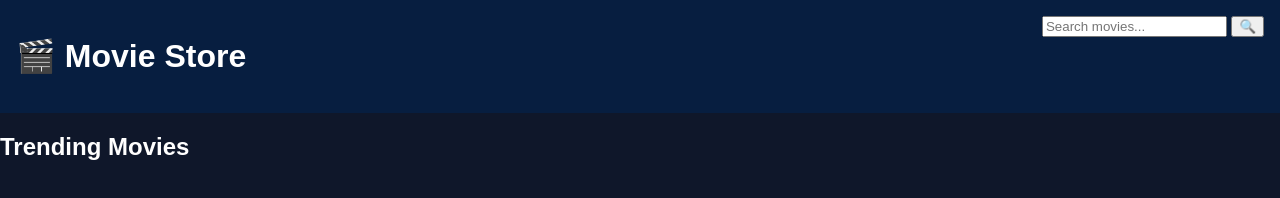
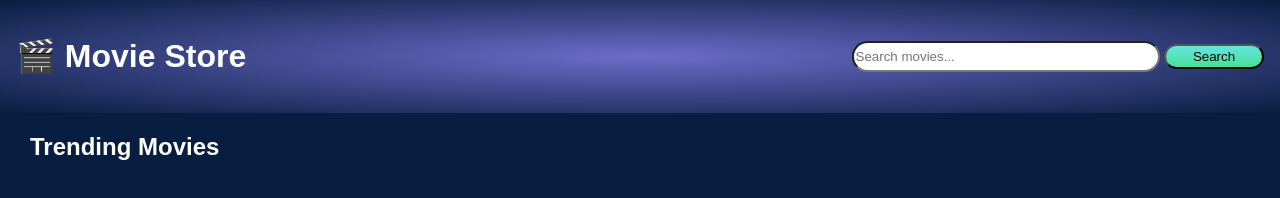
Before and after one commit to SarangaKalhari/Dynamic-website-development-with-API, a plain HTML site: page index.html in a window 1280 px wide. Drawn offline with Linux system fonts and the light colour scheme; files whose address does not match are found by name.

Commit message:
update navbar

```diff
--- a/assets/css/style.css
+++ b/assets/css/style.css
@@ -1,15 +1,41 @@
 body {
   font-family: Arial, sans-serif;
-  background: #0f172a;
+  background: #071e40;
   color: white;
   margin: 0;
+
 }
 
 header {
   display: flex;
   justify-content: space-between;
   padding: 1rem;
-  background: #071e40;
+  /* background: #071e40; */
+  background: radial-gradient(rgb(108, 108, 202), #071e40);
+
+}
+
+.content {
+  padding-left: 30px;
+  padding-right: 30px;
+}
+
+.search-bar {
+  width: 300px;
+  height: 25px;
+  border-radius: 30px;
+  background: white;
+}
+
+.search-btn{
+  width: 100px;
+  height: 25px;
+  border-radius: 30px;
+  background: linear-gradient(rgb(99, 229, 224), rgba(76, 233, 154, 0.938));
+}
+
+.search-box{
+  margin-top: 25px;
 }
 
 .grid {
@@ -25,9 +51,11 @@ header {
   overflow: hidden;
   transition: transform .3s;
 }
+
 .movie-card:hover {
   transform: scale(1.05);
 }
+
 .movie-card img {
   width: 100%;
   display: block;
--- a/index.html
+++ b/index.html
@@ -15,12 +15,14 @@
         </div>
 
         <div>
-            <input type="text" id="searchInput" placeholder="Search movies...">
-            <input type="button" id="searchInput" value="🔍">
+            <div class="search-box">
+            <input type="text" id="searchInput" placeholder="Search movies..." class="search-bar">
+            <button class="search-btn">Search</button>
+           </div>
         </div>
     </header>
 
-    <main>
+    <main class="content">
         <section id="trending">
             <h2>Trending Movies</h2>
             <div id="movieList" class="grid"></div>
```
